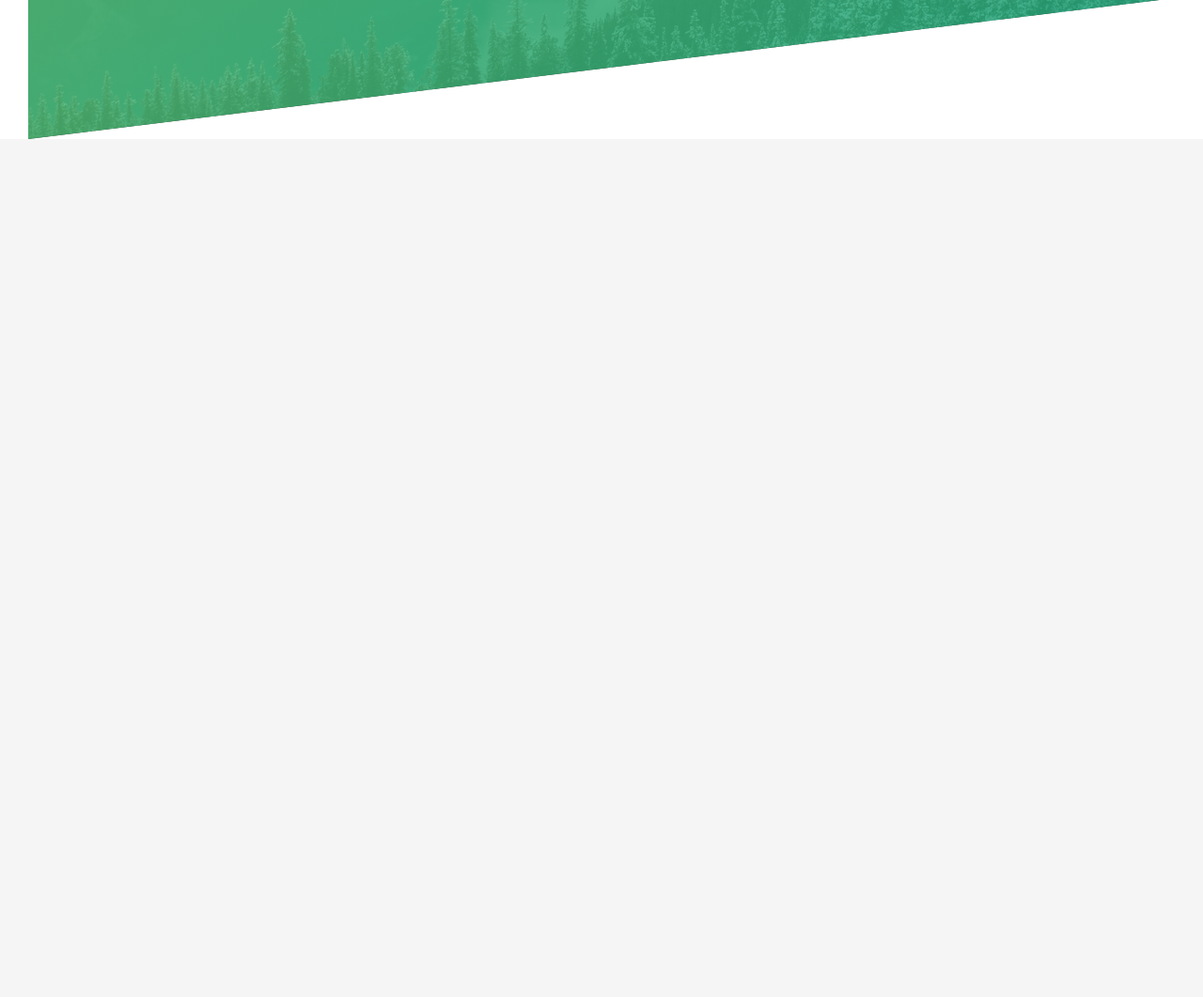
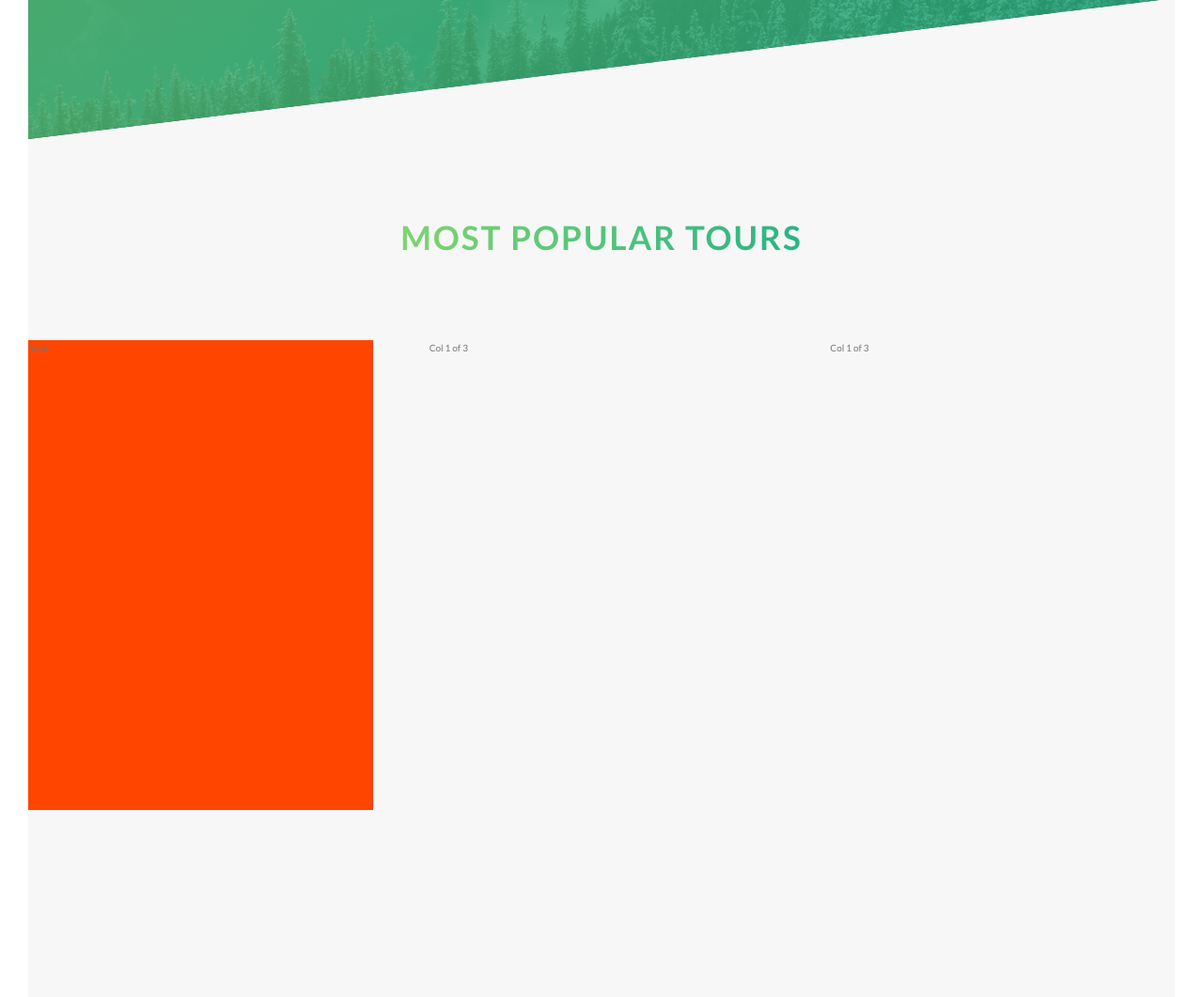
Before and after one commit to BhargavaCreates/Natours-SCSS, a PHP site: page / in a window 1280 px wide. Shown: the part 2328-3389 px from the top of the page at 94% size. Before the commit the page ends 2476 px from the top, so only its background shows below. Run offline with PHP 8.4, Linux system fonts and the light colour scheme; some libraries are stand-ins or nearby versions.

Commit message:
Tours Section I

```diff
--- a/css/style.css
+++ b/css/style.css
@@ -198,6 +198,30 @@ body {
   .feature-box:hover {
     transform: translateY(-1.5rem) scale(1.03); }
 
+.card {
+  perspective: 150rem;
+  -moz-perspective: 150rem;
+  position: relative;
+  height: 50rem; }
+  .card__side {
+    height: 50rem;
+    transition: all 0.8s;
+    background-color: orangered;
+    position: absolute;
+    top: 0;
+    left: 0;
+    width: 100%;
+    backface-visibility: hidden; }
+    .card__side--front {
+      background-color: orangered; }
+    .card__side--back {
+      background-color: green;
+      transform: rotateY(180deg); }
+  .card:hover .card__side--front {
+    transform: rotateY(180deg); }
+  .card:hover .card__side--back {
+    transform: rotateY(0deg); }
+
 .header {
   height: 95vh;
   background: linear-gradient(to right bottom, rgba(126, 213, 111, 0.8), rgba(40, 180, 133, 0.8)), url("../img/hero.jpg");
@@ -257,3 +281,8 @@ body {
   margin-top: -10rem; }
   .section-features > * {
     transform: skewY(7deg); }
+
+.section-tours {
+  background-color: #f7f7f7;
+  padding: 25rem 0 50rem 0;
+  margin-top: -10rem; }
--- a/index.html
+++ b/index.html
@@ -138,6 +138,22 @@
           </div>
         </div>
       </section>
+
+      <section class="section-tours">
+        <div class="u-center-text u-margin-bottom-big">
+          <div class="heading-secondary">Most Popular Tours</div>
+        </div>
+        <div class="row">
+          <div class="col-1-of-3">
+            <div class="card">
+              <div class="card__side card__side--front">front</div>
+              <div class="card__side card__side--back">back</div>
+            </div>
+          </div>
+          <div class="col-1-of-3">Col 1 of 3</div>
+          <div class="col-1-of-3">Col 1 of 3</div>
+        </div>
+      </section>
     </main>
 
     <!-- FLOAT GRID SYSTEM -->
--- /dev/null
+++ b/sass/components/_card.scss
@@ -0,0 +1,34 @@
+.card {
+  perspective: 150rem;
+  -moz-perspective: 150rem;
+  position: relative;
+  height: 50rem;
+
+  &__side {
+    height: 50rem;
+    transition: all 0.8s;
+    background-color: orangered;
+    position: absolute;
+    top: 0;
+    left: 0;
+    width: 100%;
+    backface-visibility: hidden;
+
+    &--front {
+      background-color: orangered;
+    }
+
+    &--back {
+      background-color: green;
+      transform: rotateY(180deg);
+    }
+  }
+
+  &:hover &__side--front {
+    transform: rotateY(180deg);
+  }
+
+  &:hover &__side--back {
+    transform: rotateY(0deg);
+  }
+}
--- a/sass/main.scss
+++ b/sass/main.scss
@@ -10,6 +10,7 @@
 @import "components/button";
 @import "components/composition";
 @import "components/feature-box";
+@import "components/card";
 
 @import "layout/header";
 @import "layout/grid";
--- a/sass/pages/_home.scss
+++ b/sass/pages/_home.scss
@@ -27,3 +27,9 @@
   // Move section to top
   margin-top: -10rem;
 }
+
+.section-tours {
+  background-color: $color-grey-light-1;
+  padding: 25rem 0 50rem 0;
+  margin-top: -10rem;
+}
```
